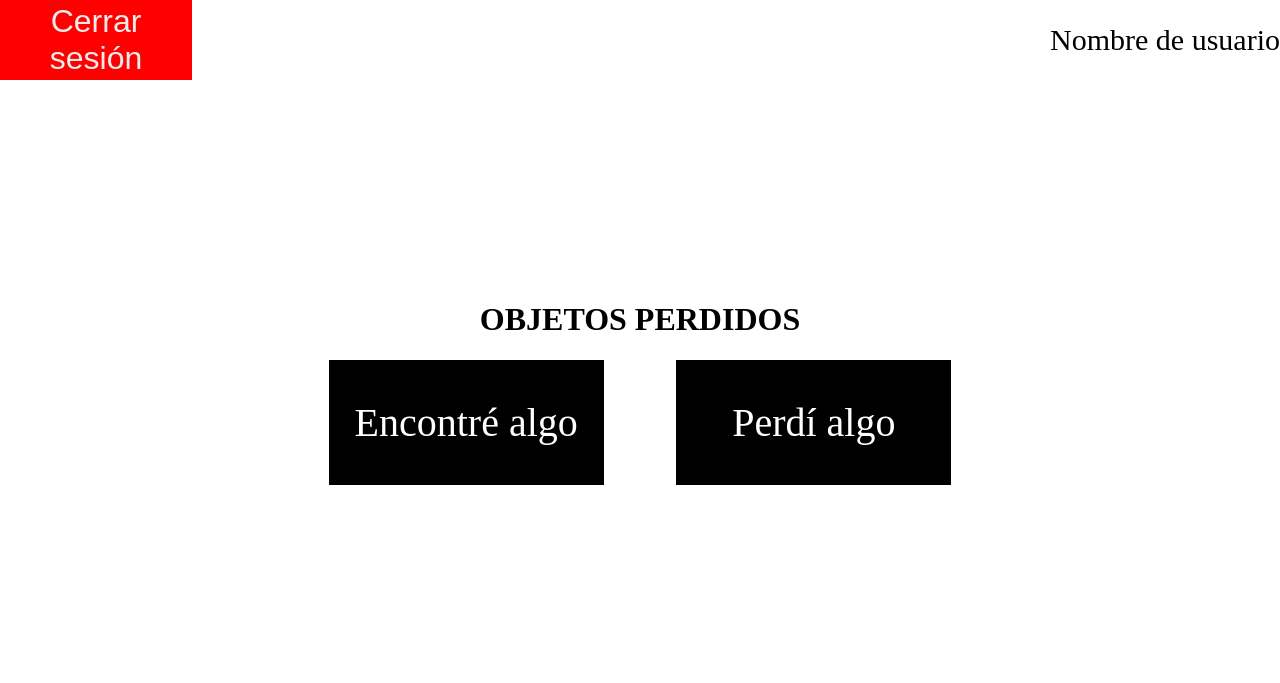
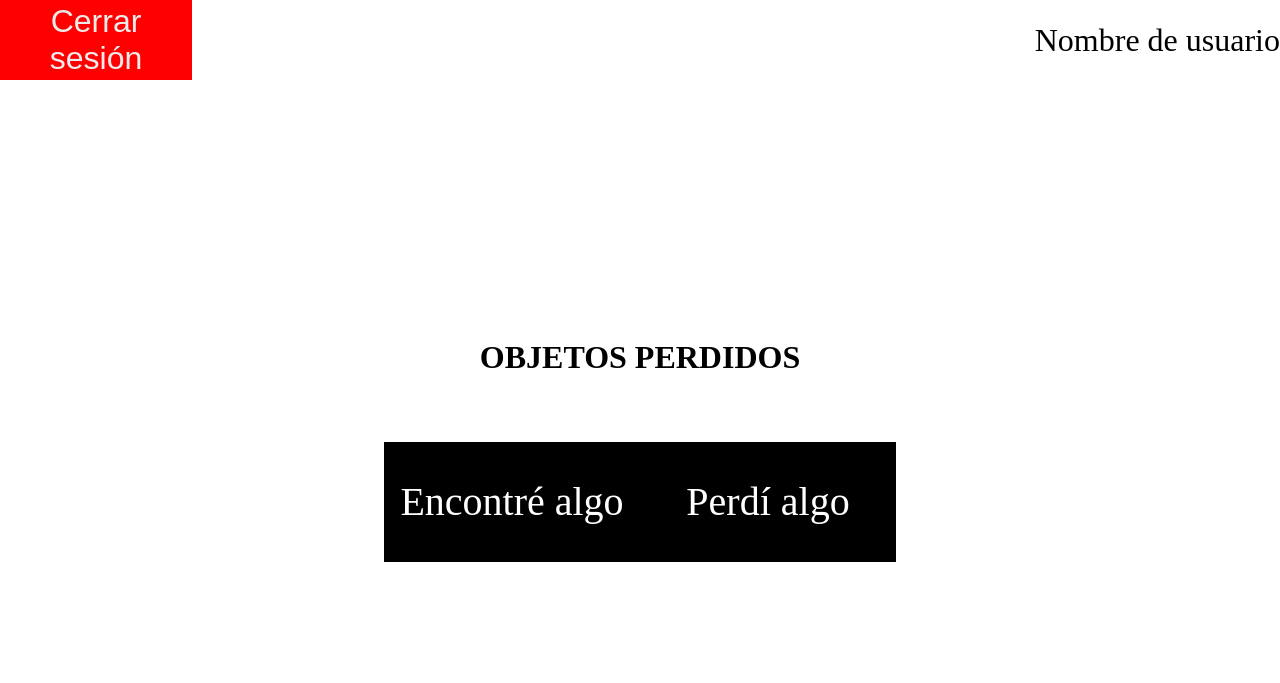
Before and after one commit to 3-TIC-ORT/proyecto-3-L.O.S.T., a plain HTML site: page Código/Front/Frames Inicio/Inicio.html in a window 1280 px wide. Drawn offline with Linux system fonts and the light colour scheme; files whose address does not match are found by name.

Commit message:
Los cambios del felgi en la home

```diff
--- a/Código/Front/Frames Inicio/Inicio.html
+++ b/Código/Front/Frames Inicio/Inicio.html
@@ -18,11 +18,9 @@
 
         <div class="medio">
             <div class="centro">
-                <div class="si">
-                    <div class="objetos">
+                    <div class="titulo">
                         <h1>OBJETOS PERDIDOS</h1>
                     </div>
-                </div>
 
                 <div class="cuadrados">
                     <div class="cuadrado"><span style="color:white">Encontré algo</span></div>
--- a/Código/Front/Frames Inicio/StyleInicios.css
+++ b/Código/Front/Frames Inicio/StyleInicios.css
@@ -1,15 +1,14 @@
 /* Frame Inicio: */
 
 body {
-    display: flex;
     height: 100vh;
     width: 100vw;
     margin: 0;
 }
 
 .home-frame {
-    width: 100vw;
-    height: 100vh;
+    height: 100%;
+    width: 100%;
 }
 
 .header{
@@ -25,7 +24,7 @@ body {
 .user-name{
     display: flex;
     justify-self: flex-end;
-    font-size: 30px;
+    font-size: 4vh;
    }
 
    .img{
@@ -35,7 +34,7 @@ body {
    }
 
 .medio {
-    height: 100%;
+    height: 90%;
     width: 100%;
     display: flex;
     flex-direction: column;
@@ -44,26 +43,29 @@ body {
 }
 
 .centro {
-    width: 60vw;
-    height: 50vh;
+    width: 50%;
+    height: 40%;
     display: flex;
     flex-direction: column;
+    justify-content: space-around;
+    align-items: center;
 
 }
 
 .cuadrado{
+    display: flex;
+    align-items: center;
+    justify-content: center;
+    text-align: center;
     font-size: 5vh;
-    text-align: center;
-    display: flex;
-    width: 275px;
-     height: 125px;
-     background: #000000;
-     align-items: center;
-     justify-content: center;
+    width: 20vw;
+    height: 15vh;
+    background: #000000;
 }
 
 .cuadrados{
     display: flex;
+    flex-direction: row;
     justify-content: space-evenly;
     align-items: center;
 }
@@ -71,7 +73,6 @@ body {
 h1{
     display: flex;
     justify-content: center;
-
 }
 
 .CS{
```
